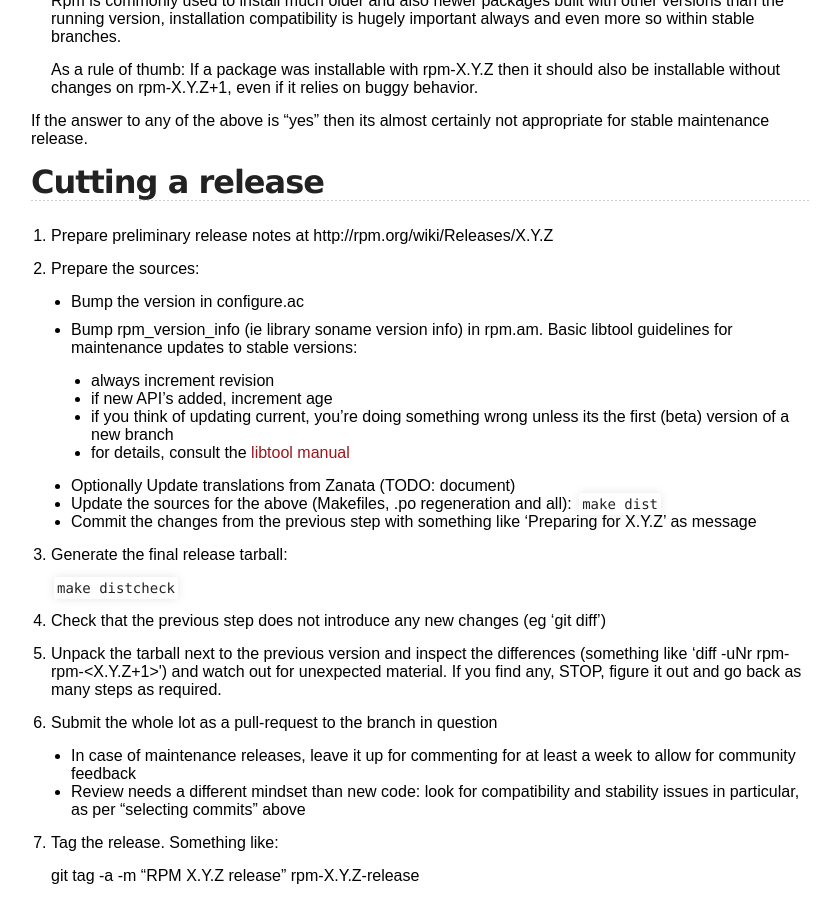
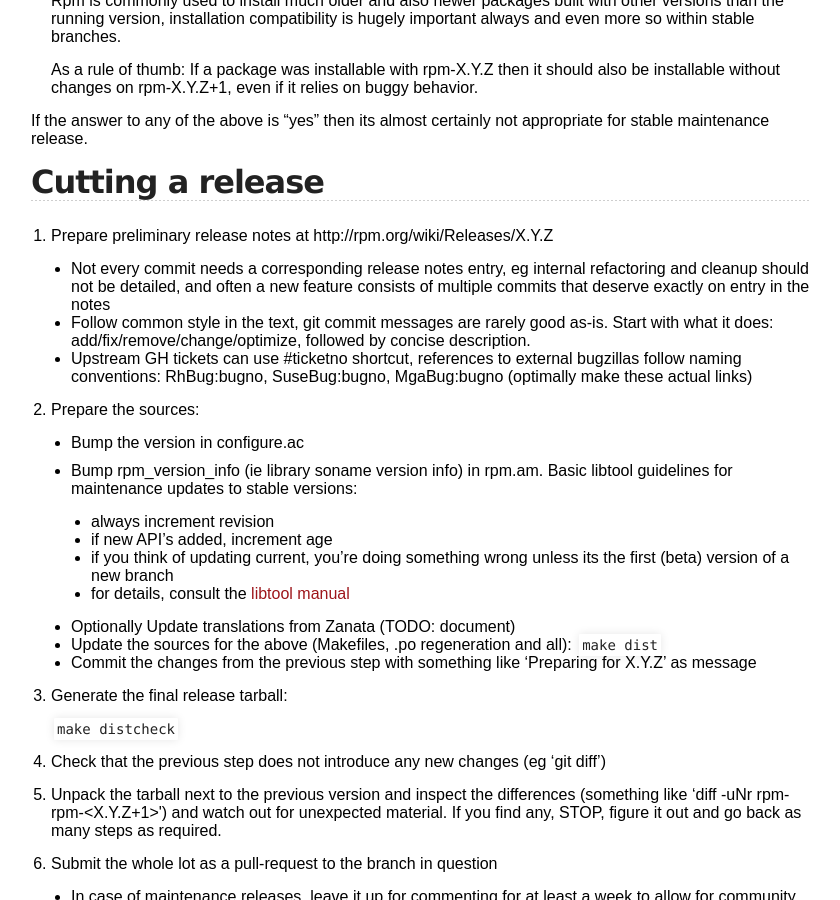
Before and after one commit to rpm-software-management/rpm-web, a Jekyll site: the page built from devel_doc/release_maintaince.md, in a window 1280 px wide and 900 px high, scrolled down 1010 px. Shown: the whole window, without its empty margins (219-1059 px from the left). Built offline with Jekyll 4.4.1, drawn with Linux system fonts in a browser that asks for light colours.

Commit message:
Add release notes guidelines

```diff
--- a/devel_doc/release_maintaince.md
+++ b/devel_doc/release_maintaince.md
@@ -48,6 +48,17 @@ If the answer to any of the above is "yes" then its almost certainly not appropr
 
 1. Prepare preliminary release notes at http://rpm.org/wiki/Releases/X.Y.Z
 
+    * Not every commit needs a corresponding release notes entry, eg
+      internal refactoring and cleanup should not be detailed, and
+      often a new feature consists of multiple commits that deserve exactly
+      on entry in the notes
+    * Follow common style in the text, git commit messages are rarely good
+      as-is. Start with what it does: add/fix/remove/change/optimize,
+      followed by concise description.
+    * Upstream GH tickets can use #ticketno shortcut, references to external
+      bugzillas follow naming conventions: RhBug:bugno, SuseBug:bugno,
+      MgaBug:bugno (optimally make these actual links)
+
 2. Prepare the sources:
 
     * Bump the version in configure.ac
```
